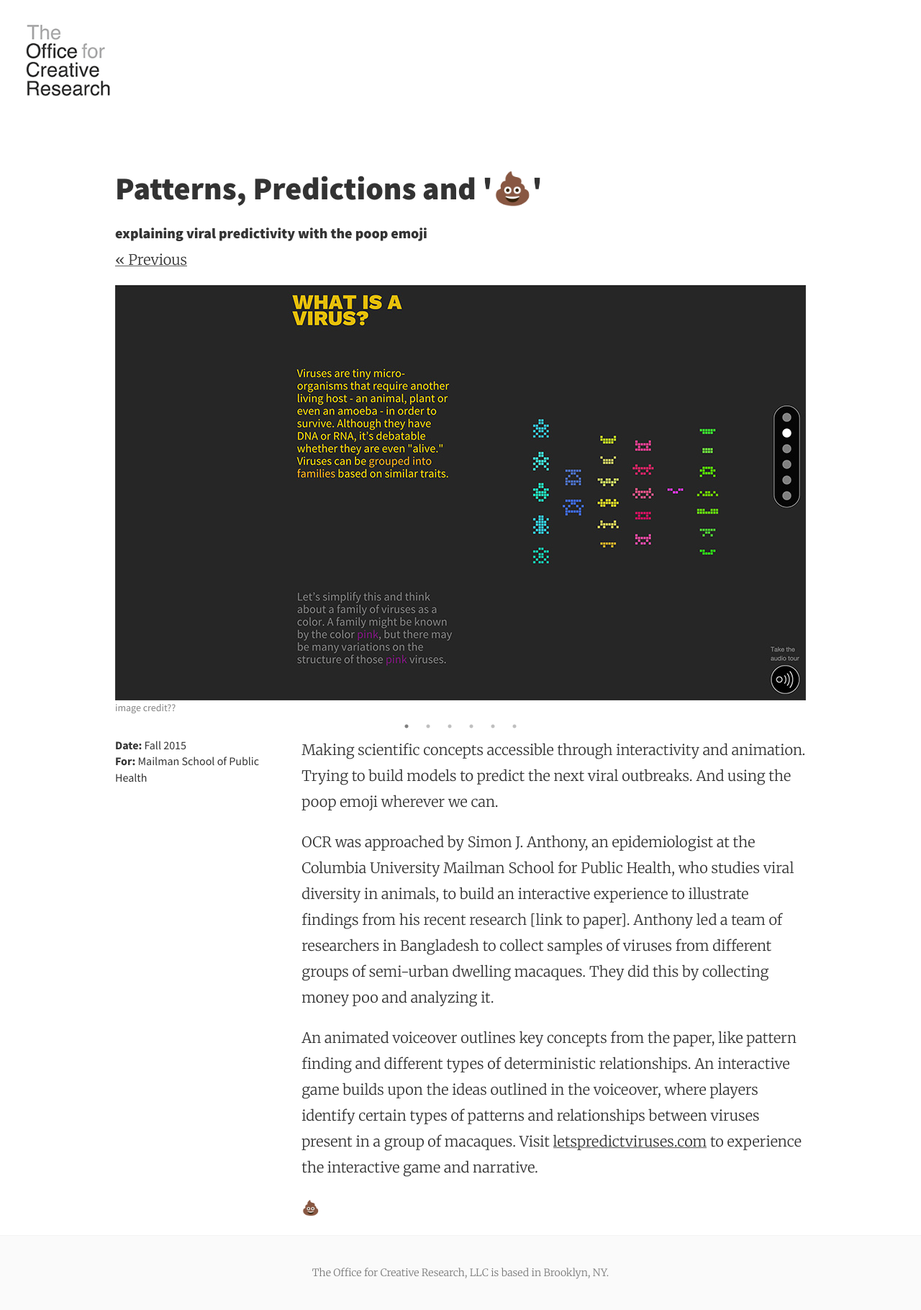
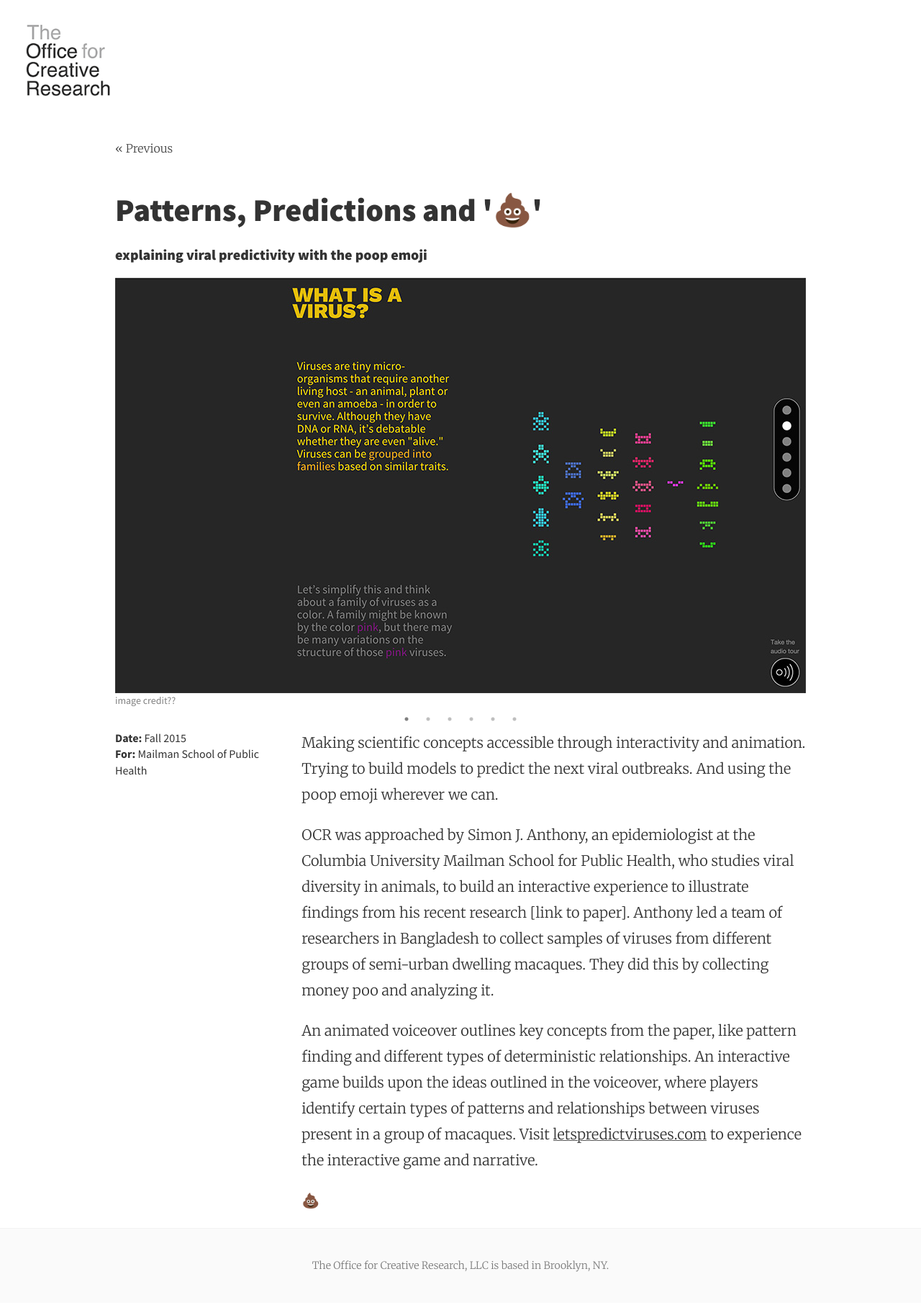
Before and after one commit to O-C-R/o-c-r.github.io, a Jekyll site: the page built from _posts/2015-12-01-predict.md, in a window 1280 px wide. Shown: the whole page at 72% size. Built offline with Jekyll 4.4.1, drawn with Linux system fonts in a browser that asks for light colours; nearby versions of some CDN libraries; emoji names are drawn with the system emoji font.

Commit message:
project navigation styles

```diff
--- a/_layouts/post.html
+++ b/_layouts/post.html
@@ -8,19 +8,20 @@ layout: default
 {% endif %}
 
 <div class="post-header mb2">
+  <div class="PageNavigation">
+    {% if page.previous.url %}
+      <a class="prev" href="{{ page.previous.url | prepend: site.baseurl }}">&laquo; Previous</a>
+    {% endif %}
+    {% if page.next.url %}
+      <a class="next" href="{{ page.next.url | prepend: site.baseurl }}">Next &raquo;</a>
+    {% endif %}
+  </div>
+
   <h1>{{ page.title }}</h1>
   {% if page.gerund %}
     <h4>{{ page.gerund }}</h4>
   {% endif %}
 
-  <div class="PageNavigation">
-  {% if page.previous.url %}
-    <a class="prev" href="{{ page.previous.url | prepend: site.baseurl }}">&laquo; Previous</a>
-  {% endif %}
-  {% if page.next.url %}
-    <a class="next" href="{{ page.next.url | prepend: site.baseurl }}">Next &raquo;</a>
-  {% endif %}
-</div>
   <!-- <span class="post-meta">{{ page.date | date: site.date_format }}</span><br>
   {% if page.update_date %}
     <span class="post-meta">Updated: {{ page.update_date | date: site.date_format }}</span><br>
--- a/_sass/_ocr.scss
+++ b/_sass/_ocr.scss
@@ -140,6 +140,36 @@ a:active {
     margin: 0 auto;
 }
 
+.post-header h1, .post-header h4 {
+  /*display: inline-block;*/
+  padding-top: 0;
+}
+
+.PageNavigation {
+    /*
+    display: inline-block;
+    float: right;
+    margin-top: 3.3em;
+    font-size: 0.95em;
+    */
+
+    a:hover {
+      color: #000;
+    }
+
+    a {
+      font-size: 0.8em;
+      opacity: 0.9;
+      text-decoration: none;
+      border: 0;
+      background: none;
+      text-shadow: 0;
+    }
+    a:first-child {
+      margin-right: 20px;
+    }
+}
+
 /* carousel btns */
 
 .slick-prev, .slick-next {
```
